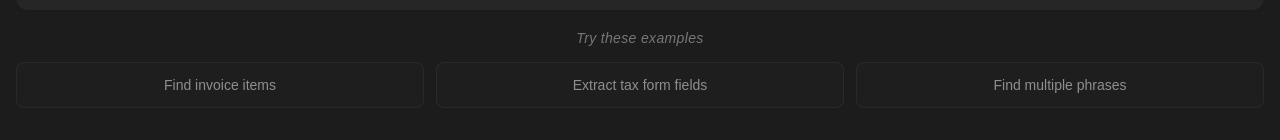
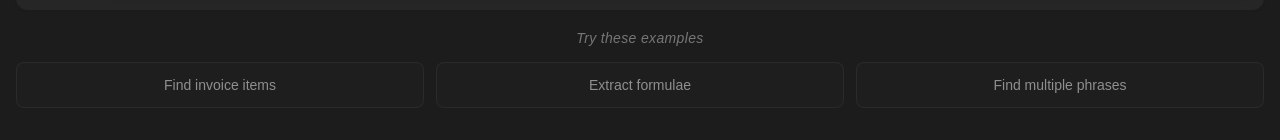
Before and after one commit to TheRayFitzgerald/vlm_bb, a Next.js app: page / in a window 1280 px wide. Shown: the part 402-542 px from the top of the page. Built offline with nearby package versions, Linux system fonts and the light colour scheme.

Commit message:
formulae

```diff
--- a/app/page.tsx
+++ b/app/page.tsx
@@ -52,9 +52,9 @@ const EXAMPLES = [
   },
   {
     id: 2,
-    label: "Extract tax form fields",
-    text: "Extract the form number, fiscal start date, fiscal end date, and the plan liabilities beginning of the year and end of the year.",
-    imagePath: "/examples/tax_form.jpg",
+    label: "Extract formulae",
+    text: "Extract the two formulae",
+    imagePath: "/examples/formulae.jpg",
   },
   {
     id: 3,
```
Also changed, not shown: public/examples/formulae.jpg (added).
